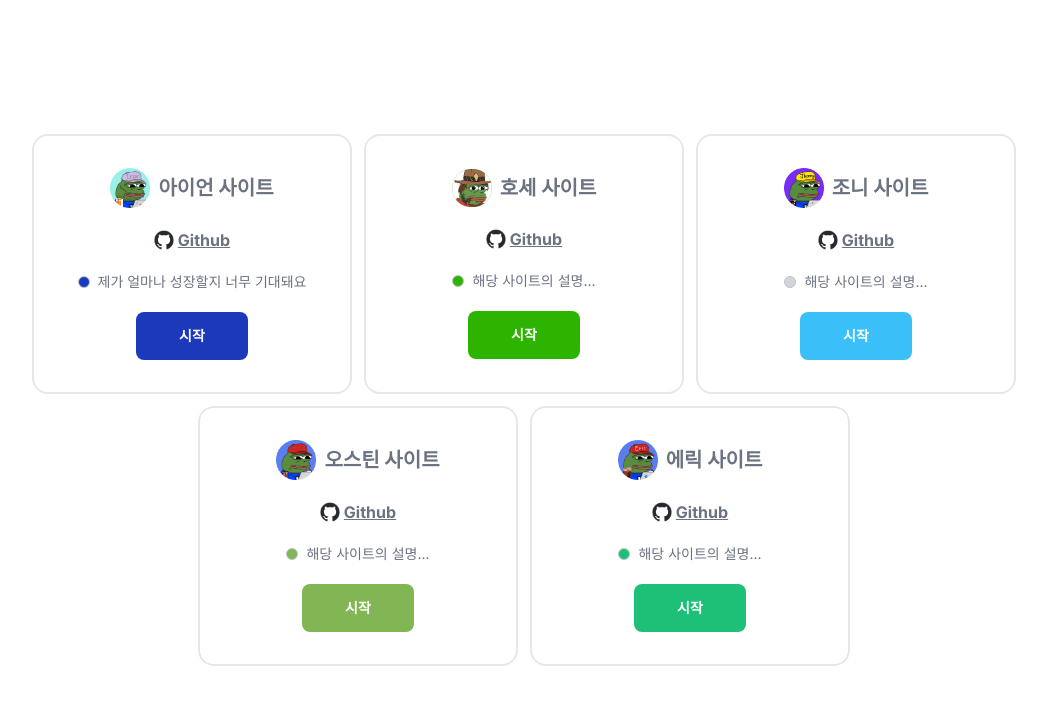
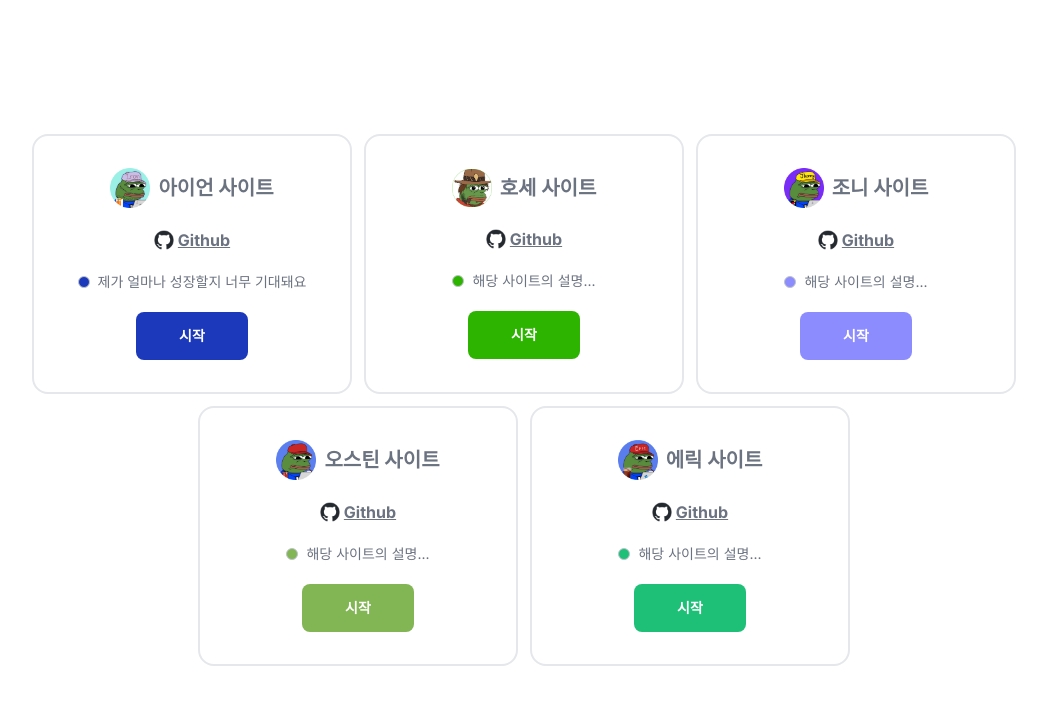
Before and after one commit to nuts-playground/Common-View, a Next.js app: page / in a window 1280 px wide. Shown: the top 704 px of the page, without its empty margins (116-1163 px from the left). Built offline with nearby package versions, Linux system fonts and the light colour scheme.

Commit message:
feat: 조니 시그니처 컬러 추가

```diff
--- a/src/app/page.tsx
+++ b/src/app/page.tsx
@@ -21,7 +21,7 @@ export default function Home() {
                   userImage={'/user-jose-profile.png'}/>
               <StartCard
                   customDesc={""}
-                  customColor=""
+                  customColor="bg-jhonny"
                   userName="조니"
                   link="devssk"
                   color="btn-info"
--- a/tailwind.config.ts
+++ b/tailwind.config.ts
@@ -15,7 +15,8 @@ const config: Config = {
         iron: "#1c39bb",
         austin: "#82b553",
         jose: '#2db400',
-        eric: '#1EC078'
+        eric: '#1EC078',
+        jhonny: '#8c8cff'
       },
       mytheme: {
         primary: "#fb275d",
```
